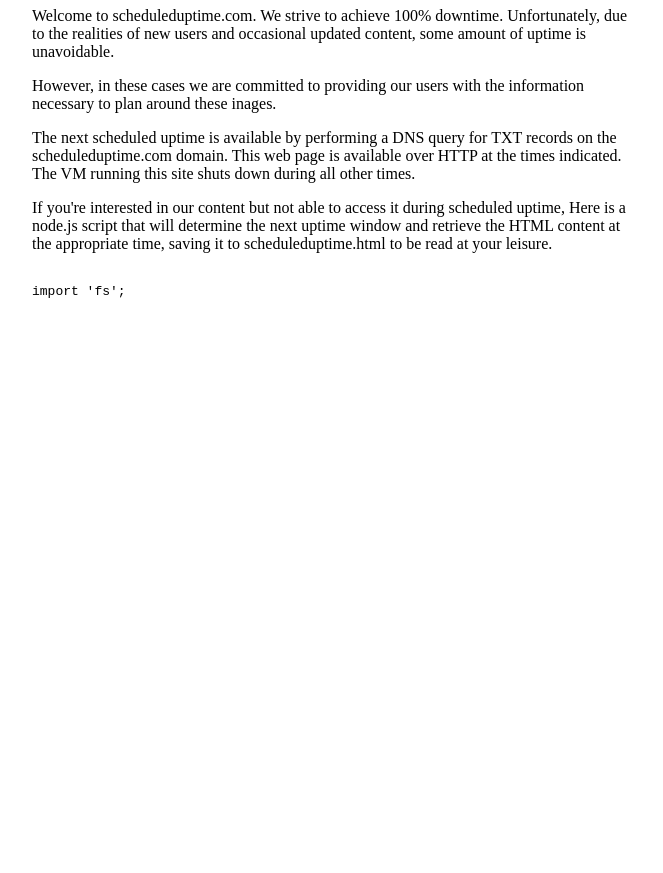
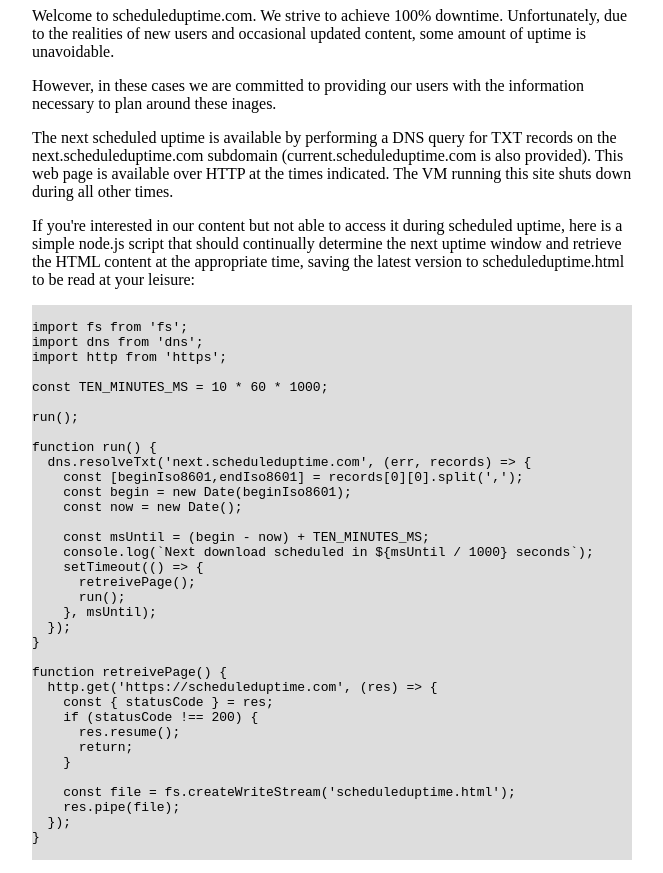
Before and after one commit to anderspitman/scheduleduptime, a website: page scheduleduptime.html in a window 1280 px wide. Shown: the part 73-946 px from the top of the page, without its empty margins (308-971 px from the left). Before the commit the page ends 800 px from the top, so only its background shows below. Drawn offline with Linux system fonts and the light colour scheme.

Commit message:
Update html

```diff
--- a/scheduleduptime.html
+++ b/scheduleduptime.html
@@ -10,11 +10,15 @@
         max-width: 600px;
         margin: 0 auto;
       }
+
+      pre {
+        background-color: #ddd;
+      }
     </style>
   </head>
   <body>
     <div class='content'>
-      <h1>Hi there</h1>
+      <h1>This web page is usually not available</h1>
       <p>
         Welcome to scheduleduptime.com. We strive to achieve 100% downtime.
         Unfortunately, due to the realities of new users and occasional
@@ -28,21 +32,60 @@
 
       <p>
         The next scheduled uptime is available by performing a DNS query for
-        TXT records on the scheduleduptime.com domain. This web page is
+        TXT records on the next.scheduleduptime.com subdomain
+        (current.scheduleduptime.com is also provided). This web page is
         available over HTTP at the times indicated. The VM running this site
         shuts down during all other times.
       </p>
 
       <p>
         If you're interested in our content but not able to access it during
-        scheduled uptime, Here is a node.js script that will determine the
-        next uptime window and retrieve the HTML content at the appropriate
-        time, saving it to scheduleduptime.html to be read at your leisure.
+        scheduled uptime, here is a simple node.js script that should
+        continually determine the next uptime window and retrieve the HTML
+        content at the appropriate time, saving the latest version to
+        scheduleduptime.html to be read at your leisure:
       </p>
 
       <pre><code>
-import 'fs';
+import fs from 'fs';
+import dns from 'dns';
+import http from 'https';
+
+const TEN_MINUTES_MS = 10 * 60 * 1000;
+
+run();
+
+function run() {
+  dns.resolveTxt('next.scheduleduptime.com', (err, records) => {
+    const [beginIso8601,endIso8601] = records[0][0].split(',');
+    const begin = new Date(beginIso8601);
+    const now = new Date();
+
+    const msUntil = (begin - now) + TEN_MINUTES_MS;
+    console.log(`Next download scheduled in ${msUntil / 1000} seconds`);
+    setTimeout(() => {
+      retreivePage();
+      run();
+    }, msUntil);
+  });
+}
+
+function retreivePage() {
+  http.get('https://scheduleduptime.com', (res) => {
+    const { statusCode } = res;
+    if (statusCode !== 200) {
+      res.resume();
+      return;
+    }
+
+    const file = fs.createWriteStream('scheduleduptime.html');
+    res.pipe(file);
+  });
+}
       </code></pre>
     </div>
+
+    <script data-goatcounter="https://scheduleduptime-com.goatcounter.com/count"
+        async src="//gc.zgo.at/count.js"></script>
   </body>
 </html>
```
